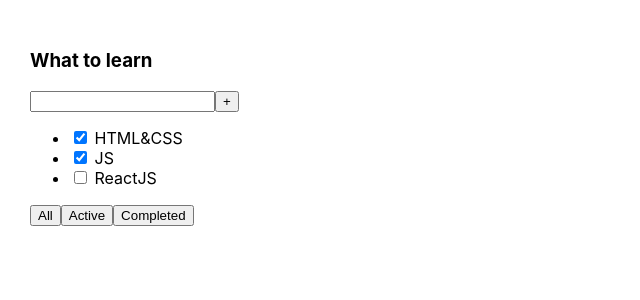
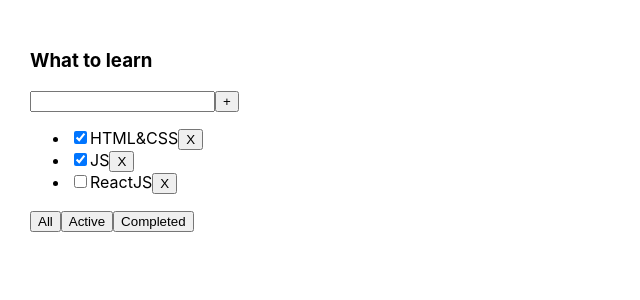
Before and after one commit to Alex-hapa/ToDoit-kamasutra, a React (Create React App) app: page / in a window 1280 px wide. Shown: the top 300 px of the page, without its empty margins (0-640 px from the left). Built offline with nearby package versions, Linux system fonts and the light colour scheme.

Commit message:
add task's delete-button

```diff
--- a/src/Todolist.tsx
+++ b/src/Todolist.tsx
@@ -12,14 +12,21 @@
 }
 
 export function Todolist(props: PropsType) {
-    return <div>
+    return (
+        <div>
             <h3>{props.title}</h3>
             <div>
                 <input/>
                 <button>+</button>
             </div>
             <ul>
-            {props.tasks.map((el) => <li key={el.id}><input type="checkbox" checked={el.isDone}/> <span>{el.title}</span></li>)}
+                {props.tasks.map((el) => {
+                    return (<li key={el.id}>
+                        <input type="checkbox" checked={el.isDone}/>
+                        <span>{el.title}</span>
+                        <button>X</button>
+                    </li>);
+                })}
             </ul>
             <div>
                 <button>All</button>
@@ -27,4 +34,5 @@
                 <button>Completed</button>
             </div>
         </div>
+    );
 }
```
Lines whose indentation alone changed are shown as unchanged.
